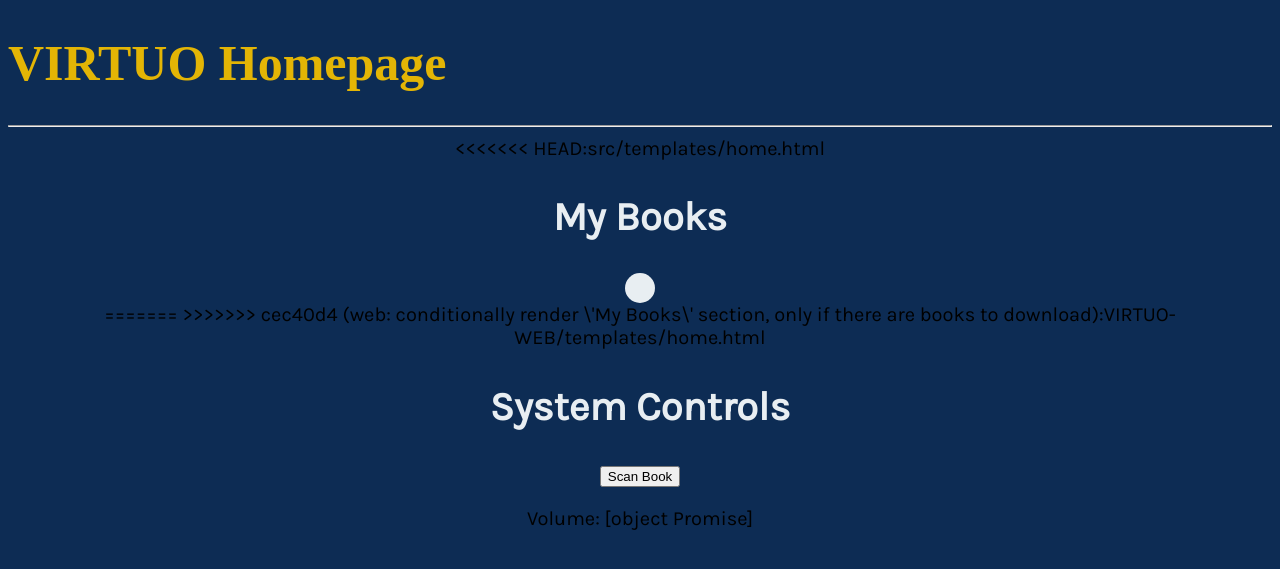
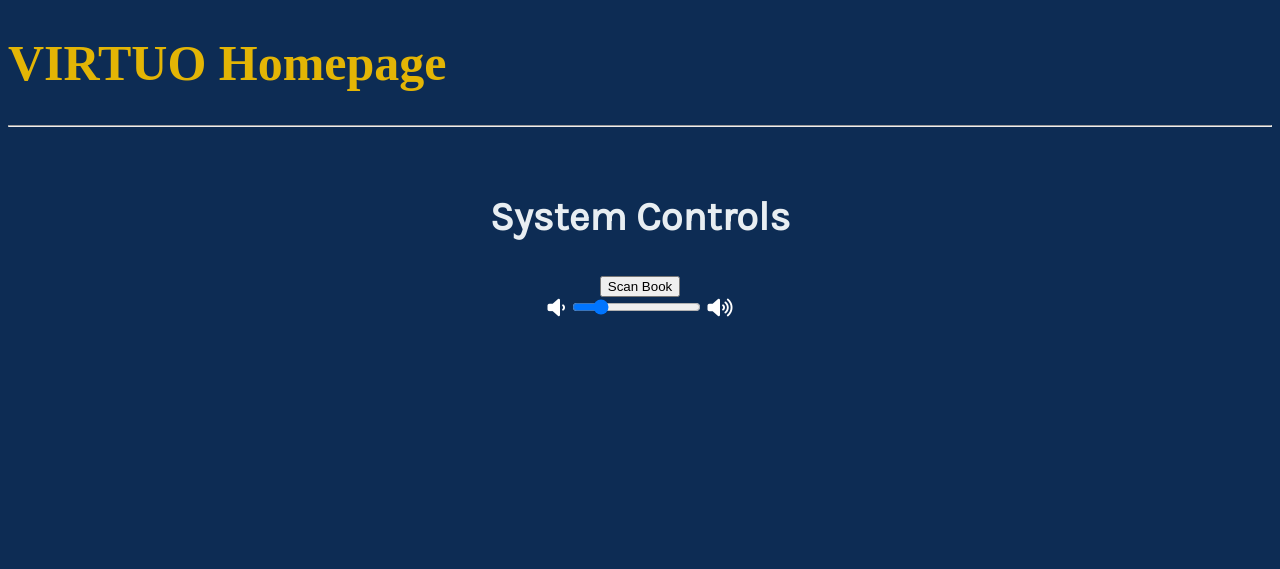
Before and after one commit to as-ed/VIRTUO, a Flask app: page / in a window 1280 px wide. Shown: the top 569 px of the page. Run offline with Flask 2, Linux system fonts and the light colour scheme; parts of the project's set-up code (start-up, migrations or seed data) failed here and were passed over; some web fonts are replaced.

Commit message:
web: added volume slider

```diff
--- a/src/server.py
+++ b/src/server.py
@@ -2,6 +2,7 @@ from flask import Flask, redirect, render_template, request, send_from_directory
 from markupsafe import escape
 #from werkzeug.middleware.proxy_fix import ProxyFix
 import os
+import controller
 
 app = Flask(__name__)
 
@@ -51,15 +52,23 @@ def download_epub(filename):
         os.system('pandoc --metadata title=' + filename.replace(' ', '\\ ') + ' -o books/' + filename.replace(' ', '\\ ') + '/book.epub books/' + filename.replace(' ', '\\ ') + '/book.txt')
     return send_from_directory('books/' + filename, 'book.epub')
 
-@app.route('/system/scan', methods=['GET','POST'])
+@app.route('/system/scan/start', methods=['GET','POST'])
 def begin_scan():
     if request.method == 'POST':
-        print("scanning book!")
-        return '', 204
+        scan = controller.scan()
+        return str(scan), 204
     else:
         return redirect('/', 307)
 
-@app.route('/system/volume', methods=['GET'])
+@app.route('/system/getVolume', methods=['GET'])
 def get_volume():
-    volume = 20
-    return volume
+   volume = 20
+   return str(volume)
+
+@app.route('/system/setVolume/<val>', methods=['GET', 'POST'])
+def set_volume(val):
+    if request.method == 'POST':
+        volume = int(val) / 100
+        return str(controller.set_volume(volume))
+    else:
+        return redirect('/', 307)
--- /dev/null
+++ b/src/static/script.js
@@ -0,0 +1,16 @@
+function scan() {
+  fetch('system/scan/start', {method: 'POST'})
+}
+
+function getVolume(){
+  fetch(
+    '/system/getVolume', {method:'GET'})
+    .then((response) => response.text())
+    .then((text) => {
+      document.getElementById("volume").value = text
+    })
+}
+
+function setVolume(){
+  fetch('/system/setVolume/' + document.getElementById("volume").value, {method: 'POST'})
+}
--- a/src/templates/home.html
+++ b/src/templates/home.html
@@ -4,28 +4,16 @@
     <title>VIRTUO - home</title>
     <meta charset="UTF-8">
     <meta name="viewport" content="width=device-width, initial-scale=1">
+    <script src="./static/script.js"></script>
     <link href="./static/style.css" rel="stylesheet">
     <link rel="preconnect" href="https://fonts.googleapis.com">
     <link rel="preconnect" href="https://fonts.gstatic.com" crossorigin>
     <link href="https://fonts.googleapis.com/css2?family=Karla&family=Source+Serif+Pro&display=swap" rel="stylesheet">
+    <link rel="stylesheet" href="https://cdnjs.cloudflare.com/ajax/libs/font-awesome/6.0.0/css/all.min.css" integrity="sha512-9usAa10IRO0HhonpyAIVpjrylPvoDwiPUiKdWk5t3PyolY1cOd4DSE0Ga+ri4AuTroPR5aQvXU9xC6qOPnzFeg==" crossorigin="anonymous" referrerpolicy="no-referrer" />
   </head>
-  <body>
+  <body onload="getVolume()">
     <h1>VIRTUO Homepage</h1>
     <hr>
-<<<<<<< HEAD:src/templates/home.html
-    <h2 class="heading">My Books</h2>
-    <table>
-    {% for book in books %}
-      <tr>
-        <td>{{book}}</td>
-        <td><a href="books/{{book}}/book.txt">Text</a></td>
-        <td><a href="books/{{book}}/book.pdf">PDF</a></td>
-        <td><a href="books/{{book}}/book.epub">EPUB</a></td>
-      </tr>
-    {% endfor %}
-    </table>
-=======
-
     {% if books|length > 0 %}
       <h2 class="heading">My Books</h2>
       <table>
@@ -39,26 +27,18 @@
       {% endfor %}
       </table>
     {% endif %}
->>>>>>> cec40d4 (web: conditionally render \'My Books\' section, only if there are books to download):VIRTUO-WEB/templates/home.html
 
     <br>
 
     <h2 class="heading">System Controls</h2>
     <div class='controls'>
       <button onclick="scan()">Scan Book</button>
-      <p id="volume">Volume: </p>
+      <div>
+        <i class='fa-solid fa-volume-low' style='color: white'></i>
+        <input type="range" min="1" max="100" value="50" class="slider" id="volume" onchange="setVolume()">
+        <i class='fa fa-volume-up' style='color: white'></i>
+      </div>
     </div>
 
   </body>
-  <script>
-  getVolume()
-  function scan() {
-    fetch('system/scan', {method: 'POST'})
-  }
-
-  function getVolume(){
-    volume = fetch('system/scan', {method:'GET'});
-    document.getElementById("volume").innerHTML = "Volume: " + volume;
-  }
-  </script>
 </html>
```
